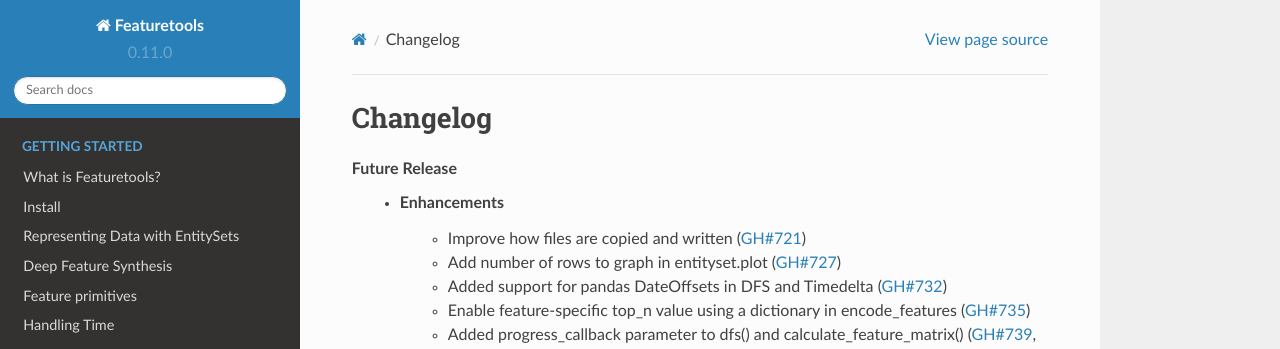
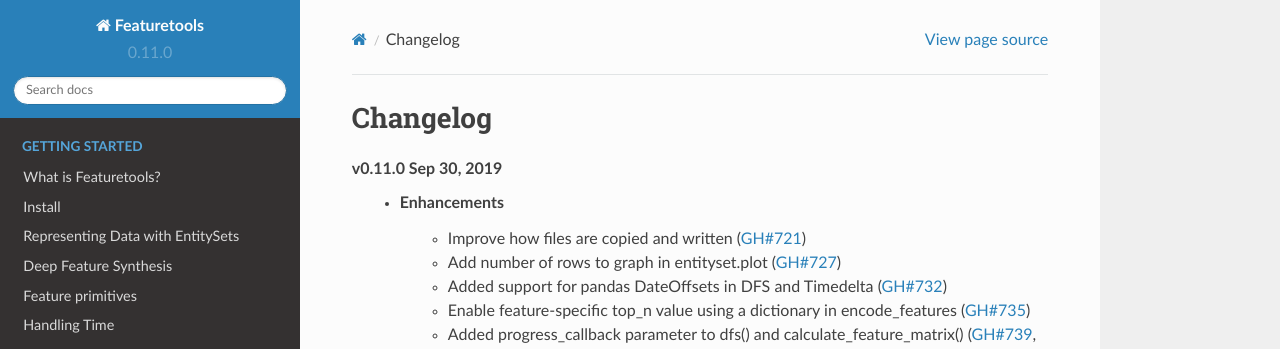
Before and after one commit to alteryx/featuretools, a Sphinx documentation site: the page built from docs/source/changelog.rst, in a window 1280 px wide and 900 px high. Shown: the top 349 px of the window. Built offline with Sphinx 7.4.7 and the Read the Docs theme 2.0.0, drawn with Linux system fonts in a browser that asks for light colours; pages that are not in the unit, such as notebooks, are missing from menus.

Commit message:
version number in changelog

```diff
--- a/docs/source/changelog.rst
+++ b/docs/source/changelog.rst
@@ -2,7 +2,7 @@
 
 Changelog
 ---------
-**Future Release**
+**v0.11.0 Sep 30, 2019**
     * Enhancements
         * Improve how files are copied and written (:pr:`721`)
         * Add number of rows to graph in entityset.plot (:pr:`727`)
```
